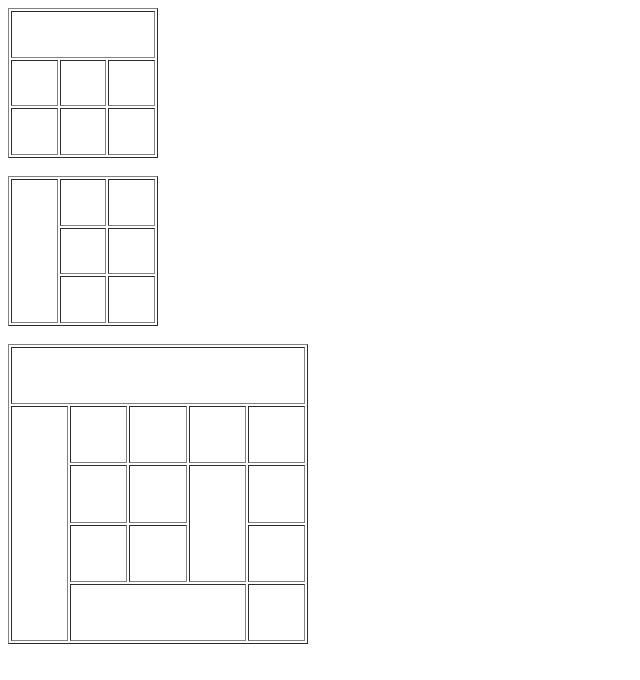
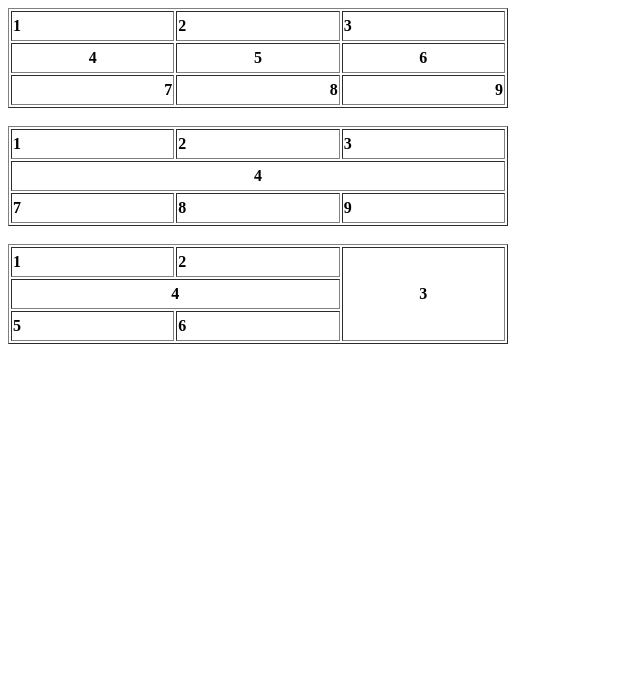
Before and after one commit to jjulianoalberto/exerc-cio-tabelas, a plain HTML site: page index.html in a window 1280 px wide. Shown: the whole page, without its empty margins (0-640 px from the left). Drawn offline with Linux system fonts and the light colour scheme.

Commit message:
Exercicio 1

```diff
--- a/index.html
+++ b/index.html
@@ -3,86 +3,69 @@
 <head>
     <meta charset="UTF-8">
     <meta name="viewport" content="width=device-width, initial-scale=1.0">
-    <title>Exercicio 3</title>
+    <title>Exercicio 1</title>
 </head>
 <body>
-    <table style="width: 150px; height: 150px;" border="1">
+
+
+        <table style="width: 500px; height: 100px;" border="1">
         <tbody>
-
-            <tr>
-                <th td colspan="3"></th>
-
+            <tr style="text-align: left;">
+                <th>1</th>
+                <th>2</th>
+                <th>3</th>
             </tr>
             <tr>
-                <th></th>
-                <th></th>
-                <th></th>
+                <th>4</th>
+                <th>5</th>
+                <th>6</th>
             </tr>
-            <tr>
-                <th></th>
-                <th></th>
-                <th></th>
+            <tr style="text-align: right;">
+                <th>7</th>
+                <th>8</th>
+                <th>9</th>
             </tr>
         </tbody>
         </table>
         <br>
 
-    <table style="width: 150px; height: 150px;" border="1">
+        <table style="width: 500px; height: 100px;" border="1">
             <tbody>
+                <tr style="text-align: left;">
+                    <th>1</th>
+                    <th>2</th>
+                    <th>3</th>
+                </tr>
                 <tr>
-            <th td rowspan="3"></th>
-            <th></th>
-            <th></th>
+                    <th td colspan="3">4</th>
+
                 </tr>
-
-            <tr>
-             <th></th>
-            <th></th>
-            </tr>
-
-            <tr>
-            <th></th>
-            <th></th>
+                <tr style="text-align: left;">
+                    <th>7</th>
+                    <th>8</th>
+                    <th>9</th>
                 </tr>
             </tbody>
             </table>
             <br>
 
-    <table style="width:300px; height: 300px;" border="1">
+            <table style="width: 500px; height: 100px;" border="1">
                 <tbody>
+                    <tr style="text-align: left;">
+                        <th>1</th>
+                        <th>2</th>
+                        <th td rowspan="3" style="text-align: center;">3</th>
+                    </tr>
+                    <tr>
+                        <th td colspan="2">4</th>
 
-        <tr>
-            <th td colspan="5"></th>
                     </tr>
-
-        <tr>
-        <th td rowspan="4"></th>
-        <th></th>
-        <th></th>
-        <th></th>
-        <th></th>
+                    <tr style="text-align: left;">
+                        <th>5</th>
+                        <th>6</th>
                     </tr>
-
-        <tr>
-            <th></th>
-            <th></th>
-            <th td rowspan="2"></th>
-            <th></th>
-        </tr>
-
-        <tr>
-            <th></th>
-            <th></th>
-            <th></th>
-        </tr>
-
-        <tr>
-            <th td colspan="3"></th>
-            <th></th>
-        </tr>
-
-
-
+                </tbody>
+                </table>
 
 
 
```
Lines whose indentation alone changed are shown as unchanged.
